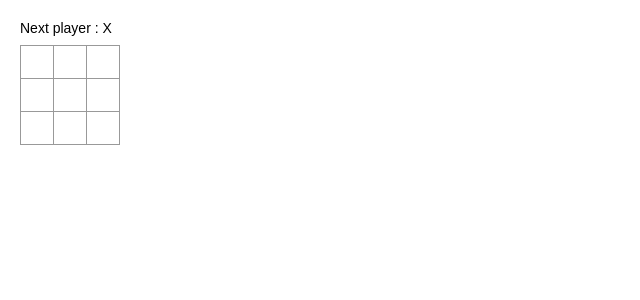
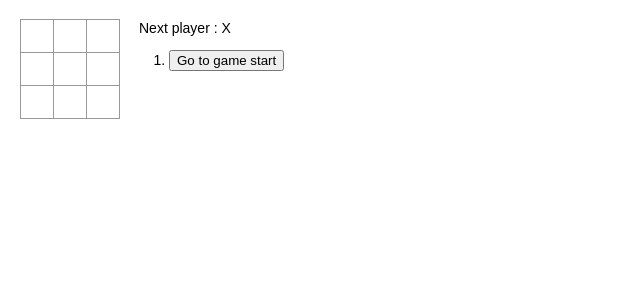
Before and after one commit to Stella0426/react_study, a React app: page / in a window 1280 px wide. Shown: the top 300 px of the page, without its empty margins (0-640 px from the left). Built offline with nearby package versions, Linux system fonts and the light colour scheme.

Commit message:
history 버튼 만들어주기

```diff
--- a/src/Board.jsx
+++ b/src/Board.jsx
@@ -1,7 +1,6 @@
 export default function Board({ status, renderSquare }) {
   return (
     <div>
-      <div className="status">{status}</div>
       <div className="board-row">
         {renderSquare(0)}
         {renderSquare(1)}
--- a/src/Game.jsx
+++ b/src/Game.jsx
@@ -21,7 +21,7 @@ export default function Game() {
 
   // const { isNext, count, squares } = state;
   const { isNext, count, history } = state;
-  const current = history.length - 1;
+  // const current = history.length - 1;
 
   // 승자가 있는지 확인해주는 함수
   function calculateWinner(item) {
@@ -46,7 +46,7 @@ export default function Game() {
 
   // caculateWinner는 가장 최신의 순서에서 winner가 있는지 check해서 알려줌!
   // 승자가 있으면 O나 X가 winner에 들어가고, 승자가 없으면 null이 winner에 들어감!!
-  const winner = calculateWinner(history[current]);
+  const winner = calculateWinner(history[count]);
 
   let status;
 
@@ -56,16 +56,16 @@ export default function Game() {
   // 함수 이름 짓는 법(컨벤션) : 이벤트를 처리하는 함수는 앞에 handle을 붙여주기
   // ex. click 이벤트 => handleClick
 
-  function handleClick(i) {
+  function handleClickSquare(i) {
     // if (count === 10) return;
     // if (squares[i] !== null) return;
-    if (history[current][i]) return; // squares[i]에 값이 있으면 멈춰!
+    if (history[count][i]) return; // squares[i]에 값이 있으면 멈춰!
     if (winner) return;
     // if(winner || squares[i]) return;
 
     // const newHistory = [...history];
 
-    const newSquares = [...history[current]]; // 새로운 주소를 만들어주기 위해 전개연산자 사용 !
+    const newSquares = [...history[count]]; // 새로운 주소를 만들어주기 위해 전개연산자 사용 !
     // setState가 바뀐걸 인지 못함 (메모리 주소값이 같으니까..) 다만, 값은 바뀌긴함.
     // const newSquares = squares.slice() ** slice()는 얕은 복사(메모리주소 복사 ㄴㄴ)
     // 불변성 ?? -> 객체나 배열에 내부값을 직접 변경하면, 참조값(메모리주소)이 그대로여서 변화가 없음!(원본은 안바뀌고 다른 곳에 복사하는 것)
@@ -85,7 +85,7 @@ export default function Game() {
     setState({
       count: count + 1,
       // history: newHistory,
-      history: history.concat([newSquares]),
+      history: history.filter((el, index) => index <= count).concat([newSquares]),
       // concat 메서드는 합쳐준 후, 새로운 메모리에 저장해줌 그래서 위에 newHistory하고 push한 것을 concat은 한방에 해줌
       isNext: !isNext, // true false 반복의 향연
     });
@@ -95,8 +95,8 @@ export default function Game() {
   function renderSquare(i) {
     return (
       <Square
-        value={history[current][i]}
-        onClick={() => handleClick(i)}
+        value={history[count][i]}
+        onClick={() => handleClickSquare(i)}
       />
     );
   }console.log(history);
@@ -104,14 +104,29 @@ export default function Game() {
   // count % 2 가 1(true)일 때 : 'X', 0(false)일 때 : 'O'
   // const status = `Next player : ${count % 2 ? 'X' : 'O'}`;
   // const status = `Next player : ${isNext ? 'X' : 'O'}`;
+
+  function handleClickReturn(num) {
+    setState({
+      ...state,
+      count: num,
+      isNext: !(num % 2),
+    });
+  }
   return (
     <div className="game">
       <div className="game-board">
         <Board status={status} renderSquare={renderSquare} />
       </div>
       <div className="game-info">
-        <div>{/* status */}</div>
-        <ol>{/* TODO */}</ol>
+        <div>{status}</div>
+        <ol>
+          {history.map((el, index) => (
+            // eslint-disable-next-line react/no-array-index-key
+            <li key={index}>
+              <button type="button" onClick={() => handleClickReturn(index)}>{index ? `Go to move # ${index}` : 'Go to game start'}</button>
+            </li>
+          ))}
+        </ol>
       </div>
     </div>
   );
```
